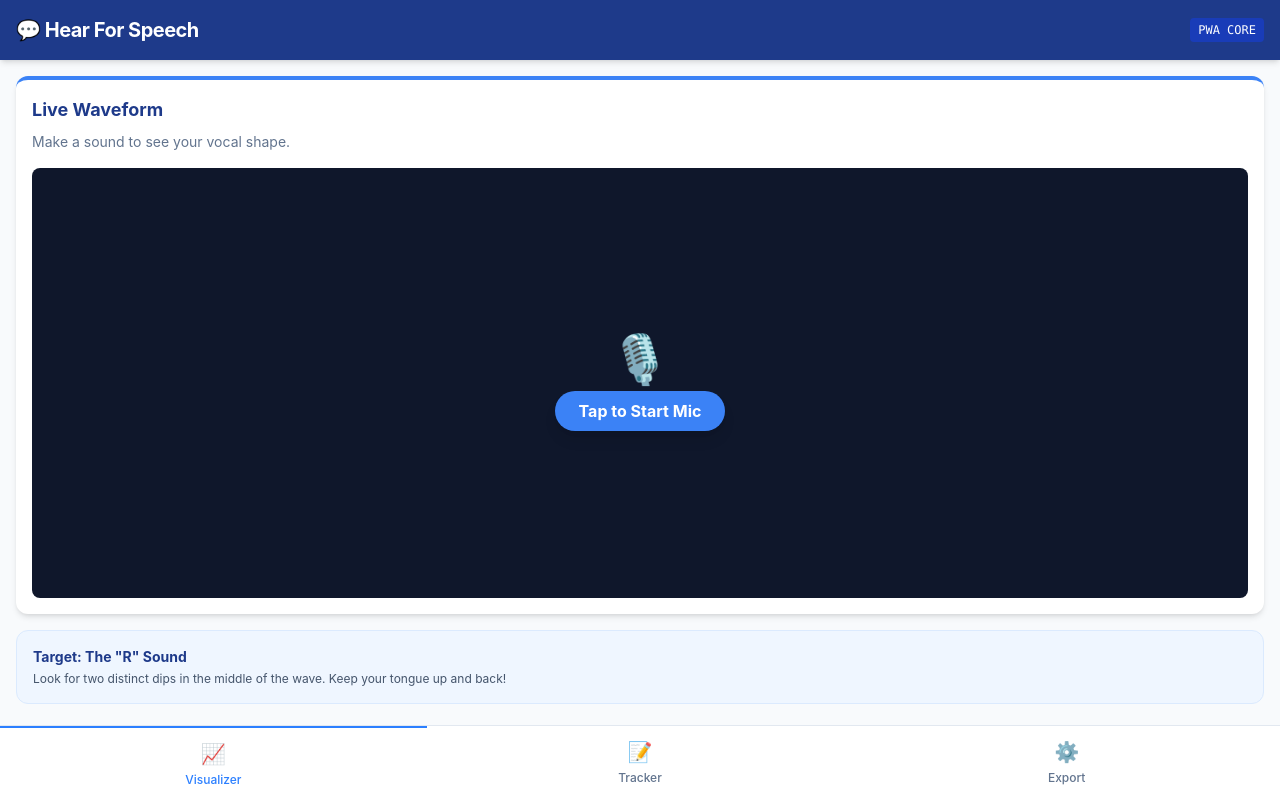
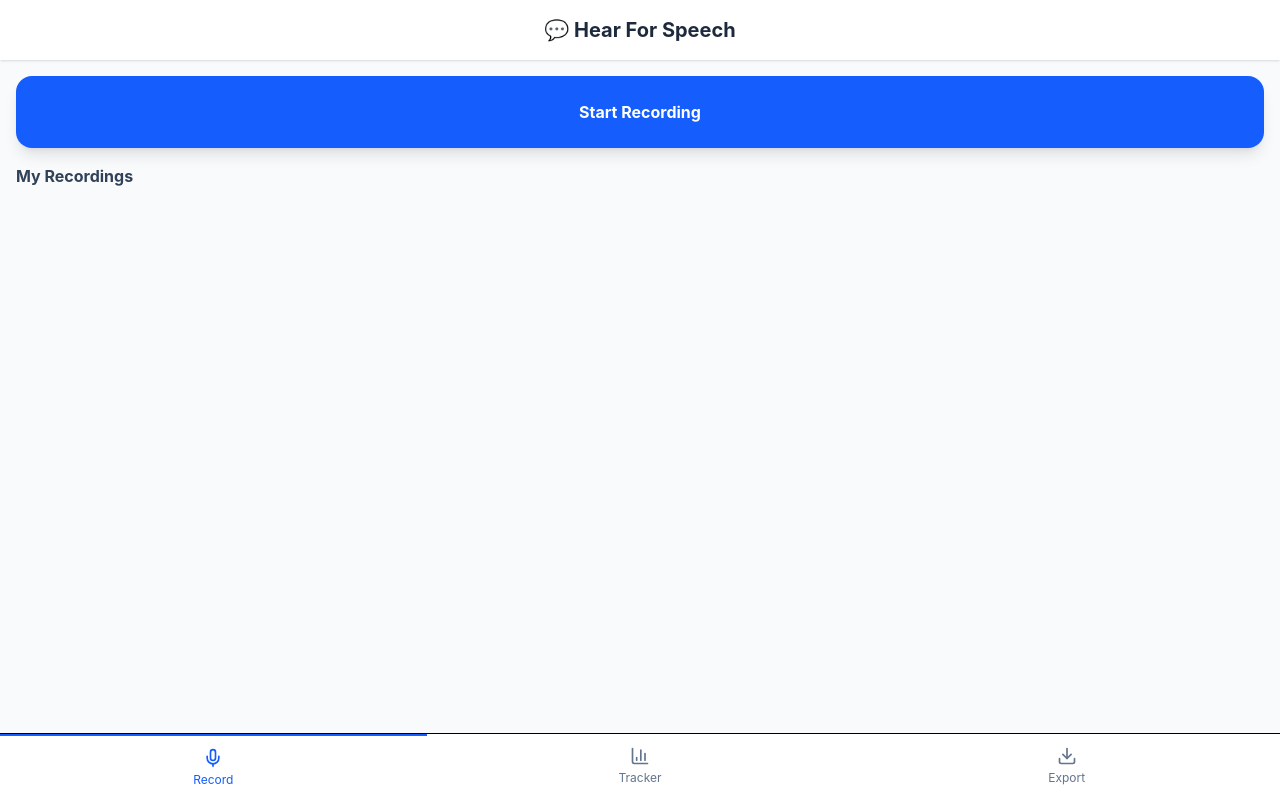
Before and after one commit to rivendale/hearforspeech, a React (Vite) app: page / in a window 1280 px wide. Built offline with nearby package versions, Linux system fonts and the light colour scheme.

Commit message:
Update App.tsx

```diff
--- a/src/App.tsx
+++ b/src/App.tsx
@@ -1,29 +1,33 @@
 import React, { useState, useEffect, useRef } from 'react';
 import { create } from 'zustand';
+import { Mic, BarChart3, Trash2, Download } from 'lucide-react';
+
+/**
+ * NOTE: For this code to run successfully, please ensure you have installed
+ * dexie in your environment: npm install dexie
+ */
 import Dexie, { type Table } from 'dexie';
 
-// --- 1. Database Setup (Dexie.js) ---
-// This acts like a secure, high-capacity database inside the browser
-interface SessionLog {
-  id?: number;
-  date: string;
-  rating: number;
-  notes: string;
-}
+// --- 1. Database Setup ---
+interface SessionLog { id?: number; date: string; rating: number; notes: string; }
+interface Recording { id?: number; date: string; audio: Blob; name: string; }
 
 class HearForSpeechDB extends Dexie {
   logs!: Table<SessionLog>;
+  recordings!: Table<Recording>;
+
   constructor() {
     super('HearForSpeechDB');
-    this.version(1).stores({
-      logs: '++id, date, rating, notes'
+    this.version(2).stores({
+      logs: '++id, date, rating, notes',
+      recordings: '++id, date, name'
     });
   }
 }
+
 const db = new HearForSpeechDB();
 
-// --- 2. Global State Management (Zustand) ---
-// This handles our UI tabs without passing props everywhere
+// --- 2. Global State ---
 interface AppState {
   activeTab: 'visualizer' | 'tracker' | 'export';
   setActiveTab: (tab: 'visualizer' | 'tracker' | 'export') => void;
@@ -34,286 +38,139 @@
   setActiveTab: (tab) => set({ activeTab: tab }),
 }));
 
-// --- 3. Main React Component ---
+// --- 3. Main Component ---
 export default function App() {
   const { activeTab, setActiveTab } = useStore();
 
   return (
-    <div className="h-screen flex flex-col overflow-hidden text-slate-800 bg-slate-50">
-      <header className="bg-[#1E3A8A] text-white p-4 shadow-md flex justify-between items-center z-10 shrink-0">
-        <h1 className="text-xl font-bold tracking-tight">💬 Hear For Speech</h1>
-        <span className="text-xs bg-blue-800 py-1 px-2 rounded font-mono">PWA CORE</span>
+    <div className="min-h-screen bg-slate-50 flex flex-col">
+      <header className="bg-white shadow-sm p-4 text-center font-bold text-xl text-slate-800">
+        💬 Hear For Speech
       </header>
 
-      <main className="flex-1 overflow-y-auto relative pb-20">
+      <main className="flex-1 p-4 overflow-y-auto">
         {activeTab === 'visualizer' && <VisualizerTab />}
         {activeTab === 'tracker' && <TrackerTab />}
         {activeTab === 'export' && <ExportTab />}
       </main>
 
-      <nav className="bg-white border-t border-slate-200 absolute bottom-0 w-full flex justify-around pb-[env(safe-area-inset-bottom,20px)] shrink-0 z-20">
-        <NavButton tab="visualizer" icon="📈" label="Visualizer" currentTab={activeTab} onClick={setActiveTab} />
-        <NavButton tab="tracker" icon="📝" label="Tracker" currentTab={activeTab} onClick={setActiveTab} />
-        <NavButton tab="export" icon="⚙️" label="Export" currentTab={activeTab} onClick={setActiveTab} />
+      <nav className="bg-white border-t flex">
+        <NavButton tab="visualizer" icon={<Mic size={20} />} label="Record" currentTab={activeTab} onClick={setActiveTab} />
+        <NavButton tab="tracker" icon={<BarChart3 size={20} />} label="Tracker" currentTab={activeTab} onClick={setActiveTab} />
+        <NavButton tab="export" icon={<Download size={20} />} label="Export" currentTab={activeTab} onClick={setActiveTab} />
       </nav>
     </div>
   );
 }
 
-// --- Navigation Button Component ---
 function NavButton({ tab, icon, label, currentTab, onClick }: any) {
   const isActive = currentTab === tab;
   return (
     <button
       onClick={() => onClick(tab)}
-      className={`flex-1 py-3 flex flex-col items-center transition ${isActive ? 'text-blue-500 border-t-2 border-blue-500' : 'text-slate-500'}`}
+      className={`flex-1 py-3 flex flex-col items-center transition ${isActive ? 'text-blue-600 border-t-2 border-blue-600' : 'text-slate-500'}`}
     >
-      <span className="text-xl mb-1">{icon}</span>
-      <span className="text-xs font-medium">{label}</span>
+      {icon}
+      <span className="text-xs mt-1">{label}</span>
     </button>
   );
 }
 
-// --- Visualizer Component (React-Optimized) ---
+// --- Tabs ---
 function VisualizerTab() {
-  const canvasRef = useRef<HTMLCanvasElement>(null);
   const [isRecording, setIsRecording] = useState(false);
+  const mediaRecorderRef = useRef<MediaRecorder | null>(null);
+  const chunksRef = useRef<Blob[]>([]);
+  const [savedRecordings, setSavedRecordings] = useState<Recording[]>([]);
 
-  // Audio references needed for cleanup
-  const audioCtxRef = useRef<AudioContext | null>(null);
-  const streamRef = useRef<MediaStream | null>(null);
-  const animationRef = useRef<number>();
+  useEffect(() => { loadRecordings(); }, []);
 
-  const startMic = async () => {
-    try {
-      const stream = await navigator.mediaDevices.getUserMedia({ audio: true, video: false });
-      streamRef.current = stream;
-
-      const audioCtx = new (window.AudioContext || (window as any).webkitAudioContext)();
-      audioCtxRef.current = audioCtx;
-
-      const analyser = audioCtx.createAnalyser();
-      const source = audioCtx.createMediaStreamSource(stream);
-      source.connect(analyser);
-      analyser.fftSize = 2048;
-
-      const bufferLength = analyser.frequencyBinCount;
-      const dataArray = new Uint8Array(bufferLength);
-      const canvas = canvasRef.current;
-      const canvasCtx = canvas?.getContext('2d');
-
-      setIsRecording(true);
-
-      const draw = () => {
-        if (!canvas || !canvasCtx) return;
-        animationRef.current = requestAnimationFrame(draw);
-        analyser.getByteTimeDomainData(dataArray);
-
-        // Responsive canvas sizing
-        canvas.width = canvas.parentElement?.clientWidth || 300;
-        canvas.height = canvas.parentElement?.clientHeight || 250;
-
-        canvasCtx.fillStyle = 'rgb(15, 23, 42)'; // bg-slate-900
-        canvasCtx.fillRect(0, 0, canvas.width, canvas.height);
-        canvasCtx.lineWidth = 3;
-        canvasCtx.strokeStyle = 'rgb(59, 130, 246)'; // bg-blue-500
-        canvasCtx.beginPath();
-
-        const sliceWidth = canvas.width * 1.0 / bufferLength;
-        let x = 0;
-
-        for (let i = 0; i < bufferLength; i++) {
-          const v = dataArray[i] / 128.0;
-          const y = v * canvas.height / 2;
-          if (i === 0) canvasCtx.moveTo(x, y);
-          else canvasCtx.lineTo(x, y);
-          x += sliceWidth;
-        }
-
-        canvasCtx.lineTo(canvas.width, canvas.height / 2);
-        canvasCtx.stroke();
+  const loadRecordings = async () => {
+    const recs = await db.recordings.toArray();
+    setSavedRecordings(recs);
   };
 
-      draw();
-    } catch (err) {
-      console.error(err);
-      alert('Microphone access denied.');
-    }
+  const startRecording = async () => {
+    const stream = await navigator.mediaDevices.getUserMedia({ audio: true });
+    const mediaRecorder = new MediaRecorder(stream);
+    mediaRecorderRef.current = mediaRecorder;
+    chunksRef.current = [];
+
+    mediaRecorder.ondataavailable = (e) => chunksRef.current.push(e.data);
+    mediaRecorder.onstop = async () => {
+      const blob = new Blob(chunksRef.current, { type: 'audio/webm' });
+      await db.recordings.add({ date: new Date().toLocaleTimeString(), audio: blob, name: "Speech Session" });
+      loadRecordings();
+      stream.getTracks().forEach(t => t.stop());
     };
 
-  const stopMic = () => {
-    if (animationRef.current) cancelAnimationFrame(animationRef.current);
-    if (streamRef.current) streamRef.current.getTracks().forEach(t => t.stop());
-    if (audioCtxRef.current) audioCtxRef.current.close();
-    setIsRecording(false);
+    mediaRecorder.start();
+    setIsRecording(true);
   };
 
-  // Crucial: Clean up microphone when switching tabs so the "red dot" goes away
-  useEffect(() => {
-    return () => stopMic();
-  }, []);
+  return (
+    <div className="space-y-4">
+      {!isRecording ? (
+        <button onClick={startRecording} className="w-full bg-blue-600 text-white font-bold py-6 rounded-2xl shadow-lg">
+          Start Recording
+        </button>
+      ) : (
+        <button onClick={() => { mediaRecorderRef.current?.stop(); setIsRecording(false); }} className="w-full bg-red-500 text-white font-bold py-6 rounded-2xl shadow-lg">
+          Stop & Save
+        </button>
+      )}
 
-  return (
-    <div className="p-4 h-full flex flex-col">
-      <div className="bg-white rounded-xl shadow-md p-4 flex-1 flex flex-col mb-4 border-t-4 border-[#3B82F6]">
-        <h2 className="text-lg font-bold text-[#1E3A8A] mb-2">Live Waveform</h2>
-        <p className="text-sm text-slate-500 mb-4">Make a sound to see your vocal shape.</p>
-
-        <div className="flex-1 bg-slate-900 rounded-lg relative overflow-hidden flex items-center justify-center min-h-[250px]">
-          <canvas ref={canvasRef} className="absolute inset-0 w-full h-full"></canvas>
-
-          {!isRecording && (
-            <div className="text-center z-10 p-4">
-              <div className="text-5xl mb-2">🎙️</div>
-              <button onClick={startMic} className="bg-[#3B82F6] text-white font-bold py-2 px-6 rounded-full shadow-lg hover:bg-blue-600 transition">
-                Tap to Start Mic
+      <h3 className="font-bold text-slate-700">My Recordings</h3>
+      {savedRecordings.map(rec => (
+        <div key={rec.id} className="bg-white p-4 rounded-xl shadow flex justify-between items-center">
+          <span className="text-sm font-medium">{rec.date}</span>
+          <audio controls src={URL.createObjectURL(rec.audio)} className="h-8" />
+          <button onClick={async () => { await db.recordings.delete(rec.id!); loadRecordings(); }} className="text-red-400">
+            <Trash2 size={18} />
           </button>
         </div>
-          )}
-        </div>
-      </div>
-
-      <div className="bg-blue-50 rounded-xl p-4 border border-blue-100">
-        <h3 className="font-bold text-[#1E3A8A] text-sm">Target: The "R" Sound</h3>
-        <p className="text-xs text-slate-600 mt-1">Look for two distinct dips in the middle of the wave. Keep your tongue up and back!</p>
-      </div>
+      ))}
     </div>
   );
 }
 
-// --- Tracker Component ---
 function TrackerTab() {
-  const [rating, setRating] = useState('5');
-  const [notes, setNotes] = useState('');
   const [logs, setLogs] = useState<SessionLog[]>([]);
-
-  const loadLogs = async () => {
-    const allLogs = await db.logs.orderBy('id').reverse().toArray();
-    setLogs(allLogs);
-  };
-
-  useEffect(() => {
-    loadLogs();
-  }, []);
+  useEffect(() => { db.logs.toArray().then(setLogs); }, []);
 
   const handleSave = async (e: React.FormEvent) => {
     e.preventDefault();
-    const date = new Date().toLocaleDateString() + ' ' + new Date().toLocaleTimeString([], {hour: '2-digit', minute:'2-digit'});
-
-    await db.logs.add({
-      date,
-      rating: parseInt(rating),
-      notes
-    });
-
-    setNotes('');
-    loadLogs();
+    const form = e.target as HTMLFormElement;
+    await db.logs.add({ date: new Date().toLocaleString(), rating: parseInt(form.rating.value), notes: form.notes.value });
+    form.reset();
+    db.logs.toArray().then(setLogs);
   };
 
   return (
-    <div className="p-4">
-      <h2 className="text-2xl font-bold text-[#1E3A8A] mb-4">Session Tracker</h2>
-      <div className="bg-white rounded-xl shadow-md p-4 mb-6 border-t-4 border-[#14B8A6]">
-        <h3 className="font-bold text-slate-700 mb-3">Log New Session</h3>
-        <form onSubmit={handleSave} className="space-y-4">
-          <div>
-            <label className="block text-sm font-medium text-slate-600 mb-1">Intelligibility Rating (1-5)</label>
-            <select value={rating} onChange={(e) => setRating(e.target.value)} className="w-full border border-slate-300 rounded p-2 bg-slate-50" required>
-              <option value="5">5 - Clear, no repeats needed</option>
-              <option value="4">4 - Mostly clear, 1-2 repeats</option>
-              <option value="3">3 - Required active listening</option>
-              <option value="2">2 - Heavy use of context clues</option>
-              <option value="1">1 - Highly difficult to understand</option>
-            </select>
+    <form onSubmit={handleSave} className="bg-white p-6 rounded-xl shadow space-y-4">
+      <label className="block">
+        Clarity (1-5):
+        <input name="rating" type="number" min="1" max="5" className="w-full border p-2 rounded" required />
+      </label>
+      <label className="block">
+        Notes:
+        <textarea name="notes" className="w-full border p-2 rounded" />
+      </label>
+      <button type="submit" className="w-full bg-slate-800 text-white py-2 rounded">Save Log</button>
+      <div className="mt-4 space-y-2">
+        {logs.map(log => <div key={log.id} className="text-sm border-b pb-1">Rating: {log.rating} - {log.notes}</div>)}
       </div>
-          <div>
-            <label className="block text-sm font-medium text-slate-600 mb-1">Environment / Notes</label>
-            <textarea value={notes} onChange={(e) => setNotes(e.target.value)} className="w-full border border-slate-300 rounded p-2 bg-slate-50" rows={2} placeholder="e.g., Dinner table, lots of background noise..." required />
-          </div>
-          <button type="submit" className="w-full bg-[#14B8A6] text-white font-bold py-2 px-4 rounded shadow hover:bg-teal-600 transition">
-            Save securely to IndexedDB
-          </button>
     </form>
-      </div>
-
-      <h3 className="font-bold text-slate-700 mb-2">Recent Logs ({logs.length})</h3>
-      <div className="space-y-3 pb-8">
-        {logs.length === 0 ? (
-          <p className="text-sm text-slate-500 italic">No logs yet.</p>
-        ) : (
-          logs.map(log => (
-            <div key={log.id} className="bg-white p-3 rounded shadow-sm border-l-4 border-[#14B8A6] text-sm">
-              <div className="flex justify-between text-slate-500 text-xs mb-1">
-                <span>{log.date}</span>
-                <span className="font-bold text-[#14B8A6]">Rating: {log.rating}/5</span>
-              </div>
-              <p className="text-slate-700">{log.notes}</p>
-            </div>
-          ))
-        )}
-      </div>
-    </div>
   );
 }
 
-// --- Export & Settings Component ---
 function ExportTab() {
-  const [patientId, setPatientId] = useState(localStorage.getItem('hfs_pid') || '');
-
-  const savePatientId = (val: string) => {
-    setPatientId(val);
-    localStorage.setItem('hfs_pid', val);
-  };
-
   const exportData = async () => {
-    const logs = await db.logs.toArray();
-    if (logs.length === 0) return alert("No logs to export.");
-
-    let report = `HEAR FOR SPEECH - CLINICAL EXPORT\nPatient ID: ${patientId || 'Anonymous'}\nGenerated: ${new Date().toLocaleDateString()}\n-----------------------------------\n\n`;
-    logs.forEach((log) => {
-      report += `Date: ${log.date}\nRating: ${log.rating}/5\nNotes: ${log.notes}\n-----------------------------------\n`;
-    });
-
-    if (navigator.share) {
-      navigator.share({ title: `Speech Export`, text: report }).catch(console.error);
-    } else {
-      const blob = new Blob([report], { type: 'text/plain' });
+    const data = await db.logs.toArray();
+    const blob = new Blob([JSON.stringify(data)], { type: 'application/json' });
     const url = URL.createObjectURL(blob);
     const a = document.createElement('a');
-      a.href = url;
-      a.download = `Speech_Export_${patientId || 'Anon'}.txt`;
-      document.body.appendChild(a);
-      a.click();
-      document.body.removeChild(a);
-      URL.revokeObjectURL(url);
+    a.href = url; a.download = 'hfs_export.json'; a.click();
+  };
+  return <button onClick={exportData} className="w-full bg-green-600 text-white py-4 rounded-xl shadow">Export JSON Data</button>;
 }
-  };
-
-  const clearData = async () => {
-    if (confirm("Permanently erase all local logs?")) {
-      await db.logs.clear();
-      alert("Database wiped.");
-    }
-  };
-
-  return (
-    <div className="p-4">
-      <h2 className="text-2xl font-bold text-[#1E3A8A] mb-4">Export to SLP</h2>
-      <div className="bg-white rounded-xl shadow-md p-4 mb-6 border-t-4 border-[#F97316]">
-        <p className="text-sm text-slate-600 mb-4">
-          Your data never leaves this device. Generate an anonymous report to share.
-        </p>
-        <div className="mb-4">
-          <label className="block text-sm font-medium text-slate-600 mb-1">Your Anonymous Patient ID</label>
-          <input type="text" value={patientId} onChange={(e) => savePatientId(e.target.value)} className="w-full border border-slate-300 rounded p-2 bg-slate-50" placeholder="e.g., 402-A" />
-        </div>
-        <button onClick={exportData} className="w-full bg-[#F97316] text-white font-bold py-3 px-4 rounded shadow-lg flex justify-center items-center gap-2 hover:bg-orange-600 transition">
-          <span>📥</span> Generate & Share Report
-        </button>
-      </div>
-      <div className="text-center mt-8">
-        <button onClick={clearData} className="text-red-500 text-sm font-bold underline">Erase All Local Data</button>
-      </div>
-    </div>
-  );
-}
```
Lines whose indentation alone changed are shown as unchanged.
